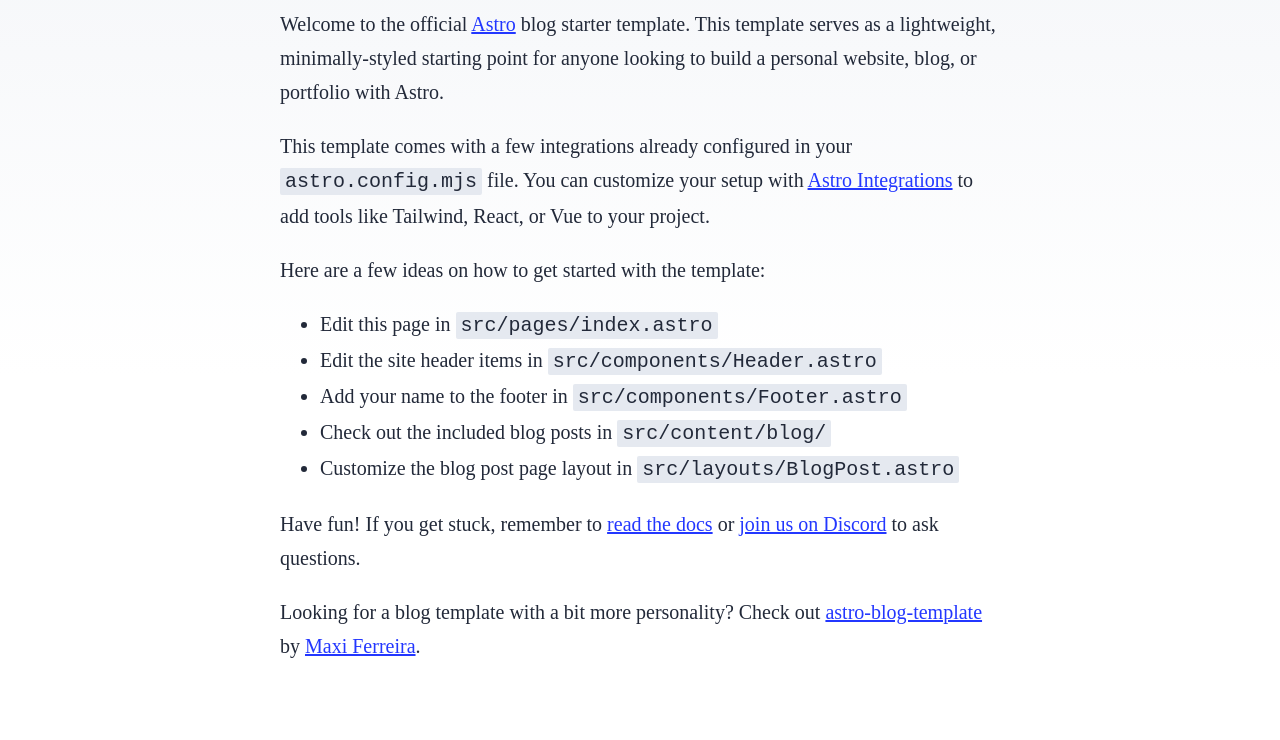
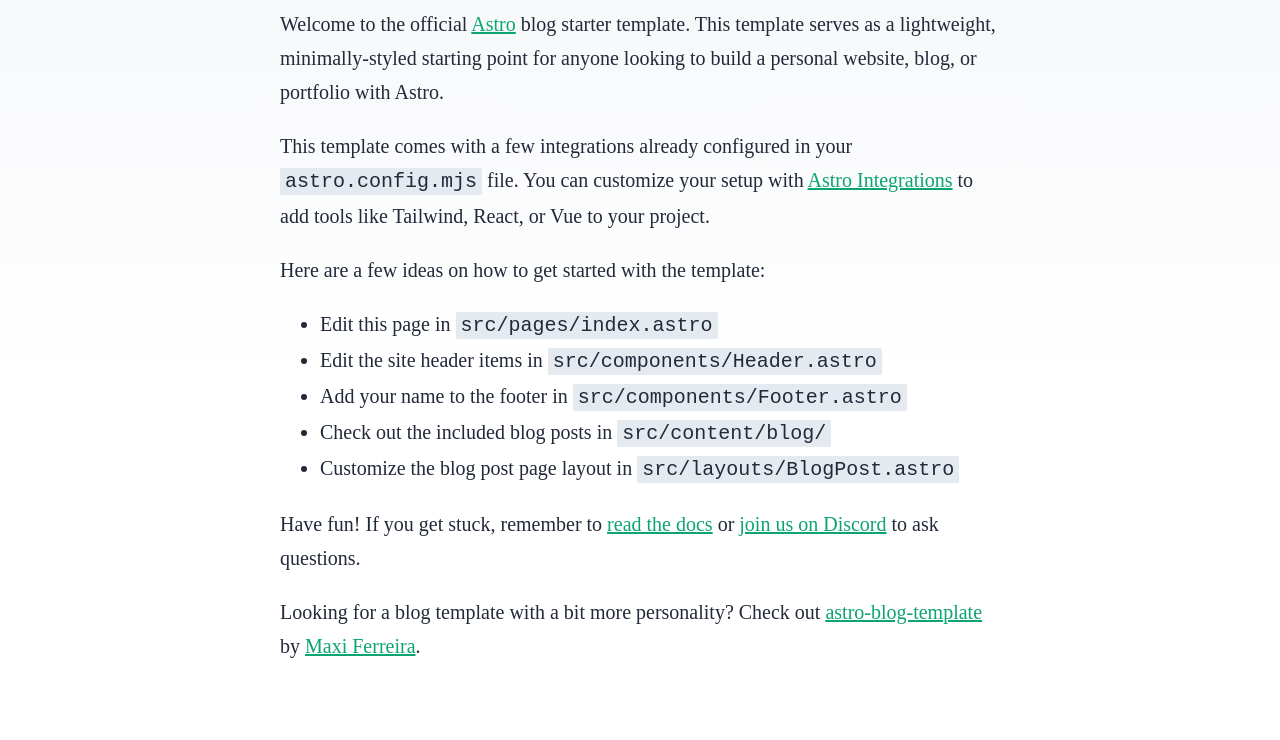
Before and after one commit to fosrox/rxy-network-site, an Astro site: page / in a window 1280 px wide. Shown: the part 224-964 px from the top of the page. Built offline with nearby package versions, Linux system fonts and the light colour scheme; Astro itself is replaced by a stand-in of ours.

Commit message:
adjust site accent color

```diff
--- a/src/styles/global.css
+++ b/src/styles/global.css
@@ -5,8 +5,8 @@
  */
 
 :root {
-	--accent: #2337ff;
-	--accent-dark: #000d8a;
+	--accent: #0ca46f;
+	--accent-dark: #065237;
 	--black: 15, 18, 25;
 	--gray: 96, 115, 159;
 	--gray-light: 229, 233, 240;
```
